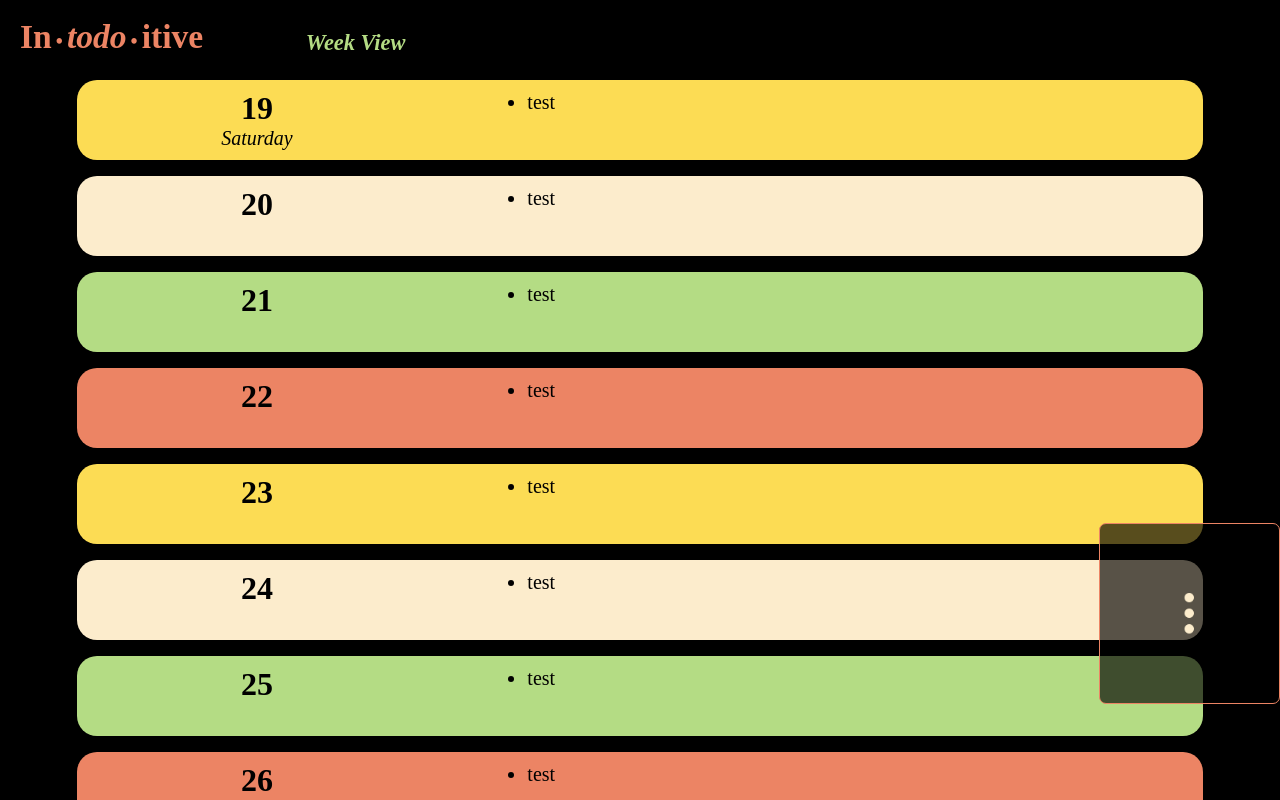
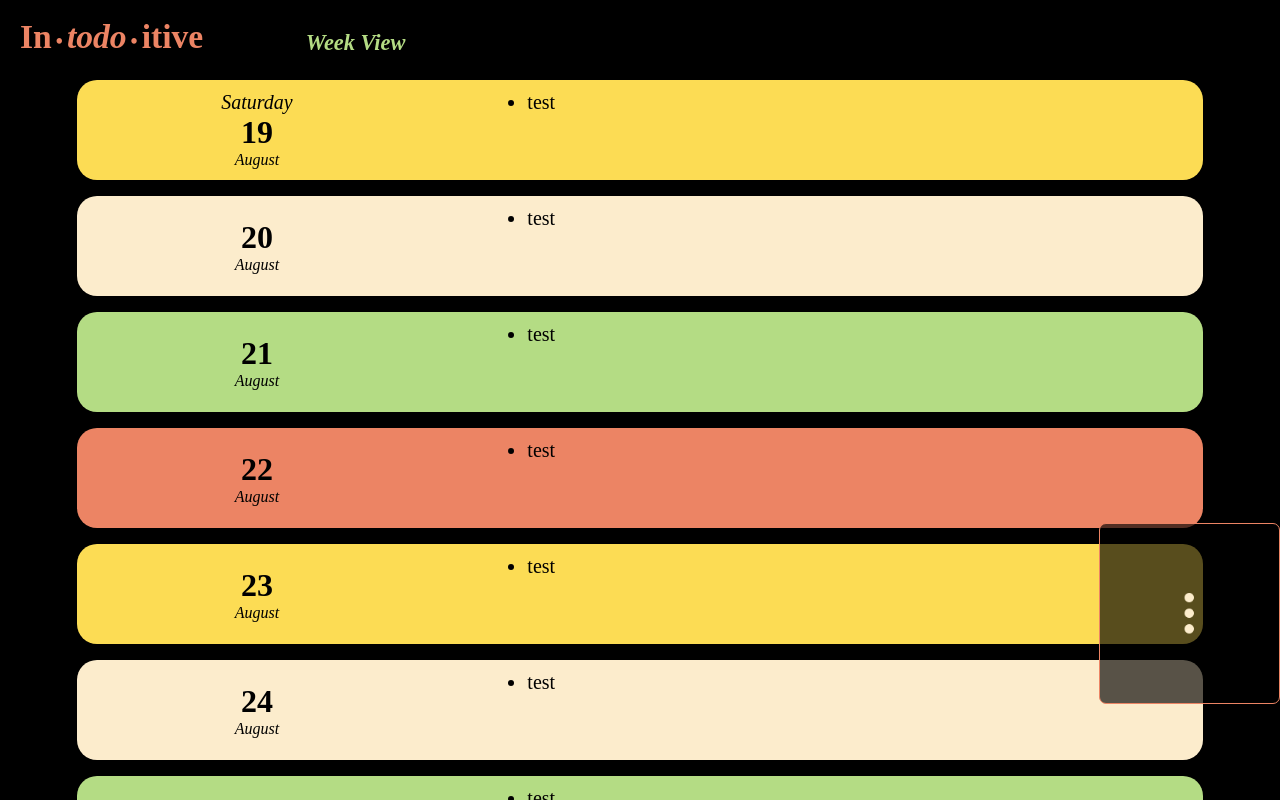
Before and after one commit to lparr30/in-todo-itive, a React (Create React App) app: page / in a window 1280 px wide. Shown: the top 800 px of the page. Built offline with nearby package versions, Linux system fonts and the light colour scheme.

Commit message:
dates now read weekday, date, month

```diff
--- a/src/components/WeekCard/WeekCard.jsx
+++ b/src/components/WeekCard/WeekCard.jsx
@@ -1,25 +1,23 @@
 import { styled } from "styled-components";
 import WeekDate from "./WeekDate";
 import WeekTasks from "./WeekTasks";
-// import colors from "../../assets/colors";
 
 const TaskCard = styled.div`
   width: 88vw;
-  height: 80px;
+  height: 100px;
   display: flex;
   align-items: flex-start;
-  // background-color: rgb(252, 220, 84);
   background-color: ${(props) => props.$containerColor};
   border-radius: 20px;
   margin: 0.5em 0;
 `;
 
 
-const WeekCard = ({ color, date, weekday }) => {
+const WeekCard = ({ color, weekday, date, month }) => {
 
   return (
     <TaskCard $containerColor={color} >
-      <WeekDate date={date} weekday={weekday}/>
+      <WeekDate date={date} weekday={weekday} month={month}/>
       <WeekTasks />
     </TaskCard>
   );
--- a/src/components/WeekCard/WeekDate.jsx
+++ b/src/components/WeekCard/WeekDate.jsx
@@ -3,12 +3,20 @@ import { styled } from "styled-components";
 const DateContainer = styled.div`
   background: none;
   position: relative;
-  top: 10px;
+  top: 50%;
+  transform: translate(0, -50%);
   width: 32%;
   display: flex;
   flex-direction: column;
   align-items: center;
   justify-content: center;
+`;
+
+const DateDay = styled.p`
+  background: none;
+  margin: 0;
+  font-size: 1.25em;
+  font-style: italic;
 `;
 
 const DateNum = styled.p`
@@ -18,18 +26,19 @@ const DateNum = styled.p`
   font-weight: bold;
 `;
 
-const DateDay = styled.p`
+const DateMonth = styled.p`
   background: none;
   margin: 0;
-  font-size: 1.25em;
+  font-size: 1em;
   font-style: italic;
 `;
 
-const WeekDate = ({ date, weekday }) => {
+const WeekDate = ({ weekday, date, month }) => {
   return (
     <DateContainer>
+      <DateDay>{weekday}</DateDay>
       <DateNum>{date}</DateNum>
-      <DateDay>{weekday}</DateDay>
+      <DateMonth>{month}</DateMonth>
     </DateContainer>
   );
 };
--- a/src/components/WeekCard/WeekTasks.jsx
+++ b/src/components/WeekCard/WeekTasks.jsx
@@ -7,6 +7,7 @@ const TaskContainer = styled.ul`
   width: 55%;
   margin-left: 8%;
   padding: 0;
+  color: rgb(0,0,0);
 `;
 
 const Tasks = styled.li`
--- a/src/pages/WeekView/WeekView.jsx
+++ b/src/pages/WeekView/WeekView.jsx
@@ -12,7 +12,8 @@ const today = new Date();
 let currentDate = today.getDate();
 let currentWeekday = today.getDay();
 const weekdays = ['Sunday', 'Monday', 'Tuesday', 'Wednesday', 'Thursday', 'Friday', 'Saturday'];
-let date, weekday;
+const months = ['January', 'February', 'March', 'April', 'May', 'June', 'July', 'August', 'September', 'October', 'November', 'December'];
+let date, weekday, month;
 
 
 const WeekView = () => {
@@ -20,15 +21,18 @@ const WeekView = () => {
     <Layout>
       {Array.from({ length: 14 }).map((_, index) => {
         const colorIndex = index % colors.length; //colorIndex = the remainder of index (0,1,2,3...13) / 4 (colors.length)
+
         date = currentDate + index;
         weekday = weekdays[currentWeekday + index%7]
+        month = months[today.getMonth()];
 
         return (
           <WeekCard
             key={index}
             color={colors[colorIndex]}
+            weekday={weekday}
             date={date}
-            weekday={weekday}
+            month={month}
           />
         );
       })}
```
